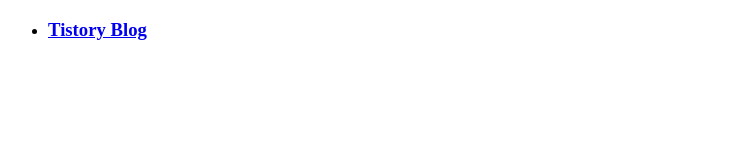
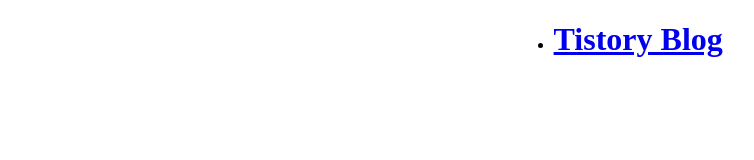
Before and after one commit to jhcha0822/jhcha0822.github.io, a plain HTML site: page index.html in a window 1280 px wide. Shown: the whole page, without its empty margins (0-754 px from the left). Drawn offline with Linux system fonts and the light colour scheme.

Commit message:
Update index.html

```diff
--- a/index.html
+++ b/index.html
@@ -6,13 +6,13 @@
     <title>Blog_main</title>
     <style>
         #wrapper{
+            width: 100%;
             height: 100%;
-            width: 100%;
             margin: 0px;
         }
         #content{
+            width: 20%;
             height: 100%;
-            width: 100%;
             margin: auto;
         }
     </style>
@@ -24,7 +24,7 @@
     <div id="wrapper">
         <div id="content">
             <ul>
-                <li><h3><a href="https://barearbor.tistory.com/">Tistory Blog</a></h3></li>
+                <li><h1><a href="https://barearbor.tistory.com/">Tistory Blog</a></h3></li>
             </ul>
         </div>
     </div>
```
